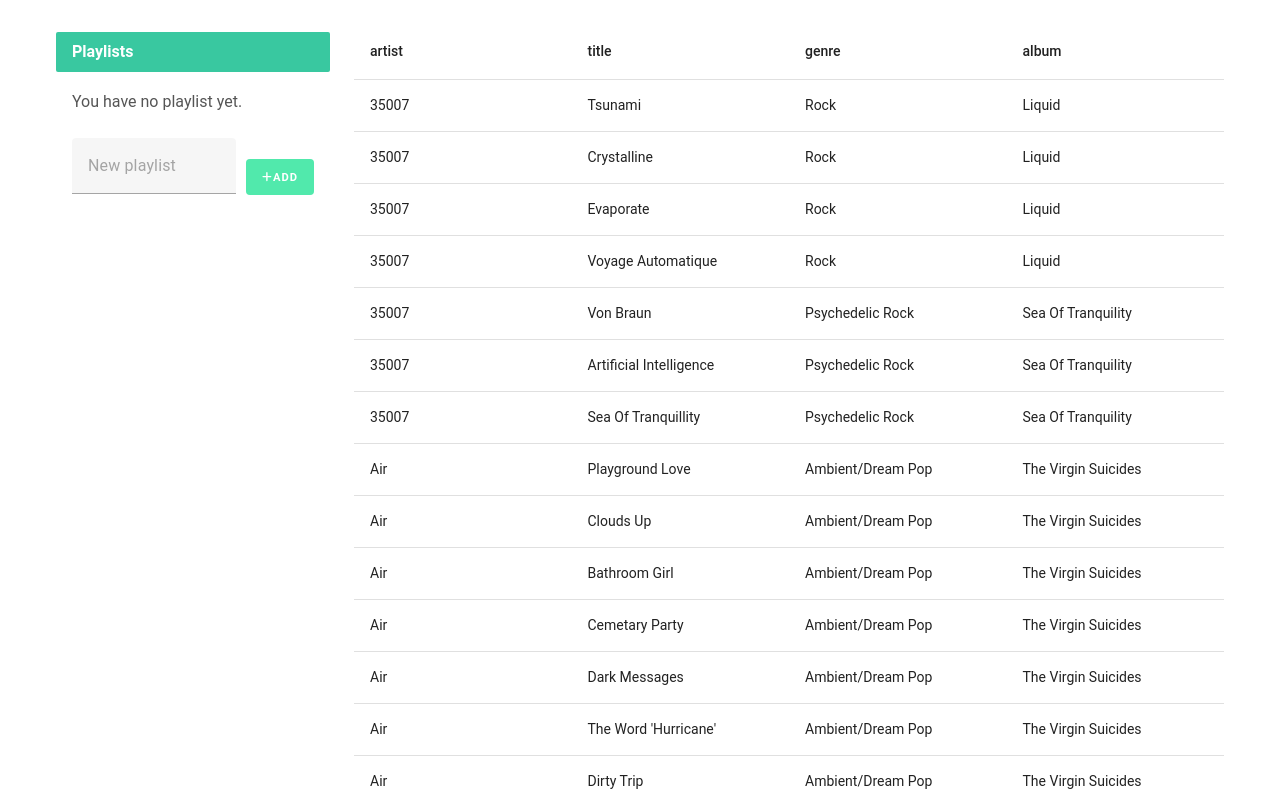
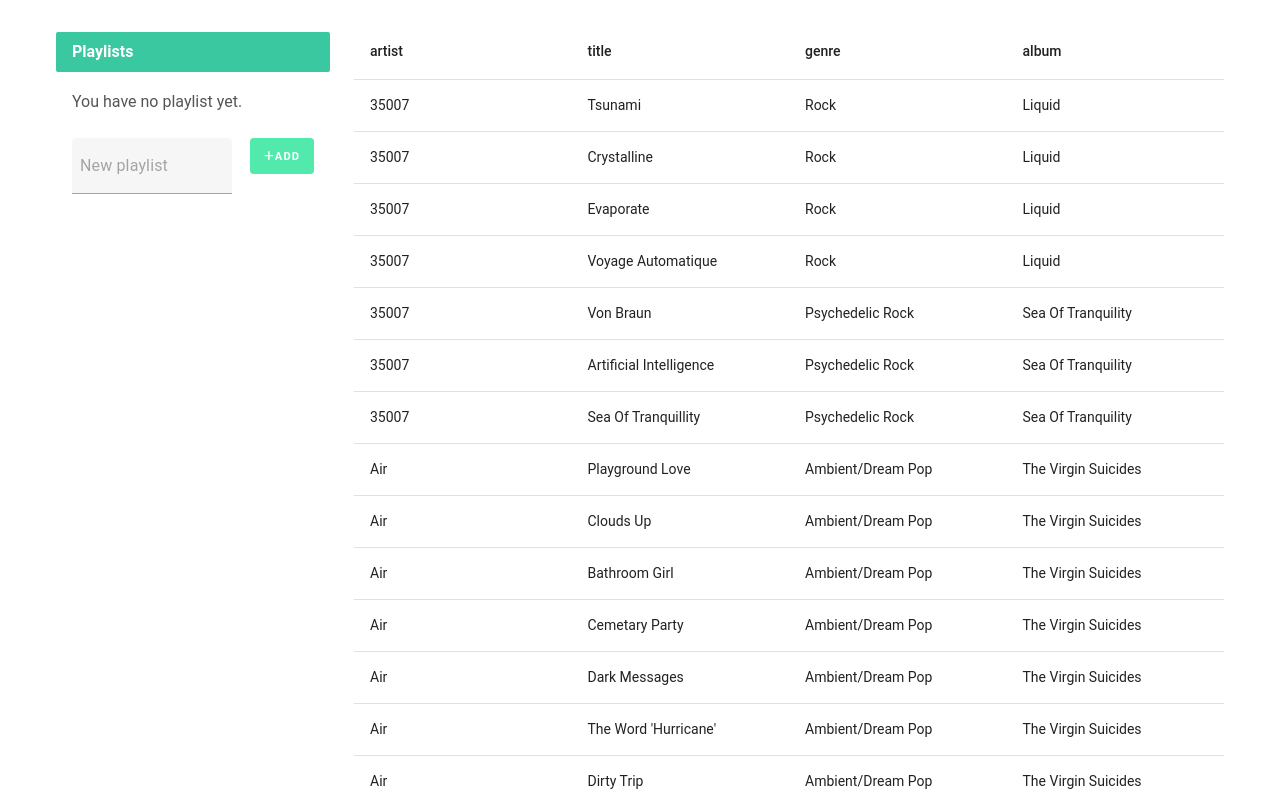
Before and after one commit to alirezamou/music-index-vue-3, a Vue app: page / in a window 1280 px wide. Shown: the top 800 px of the page. Built offline with nearby package versions, Linux system fonts and the light colour scheme.

Commit message:
modify style of playlist

```diff
--- a/src/components/PlayLists.vue
+++ b/src/components/PlayLists.vue
@@ -11,13 +11,13 @@
         </v-list-item>
       </template>
       <div>
-        <v-form class="overflow-hidden" @submit.prevent="addPlaylist">
-          <v-container class="d-flex align-center">
-                <v-text-field v-model="newPlaylist" placeholder="New playlist"></v-text-field>
-                <v-btn variant="tonal" type="submit">
-                  <font-awesome-icon icon="fa-solid fa-plus"></font-awesome-icon>
-                  Add
-                </v-btn>
+        <v-form @submit.prevent="addPlaylist">
+          <v-container class="d-flex">
+            <v-text-field class="mr-2" v-model="newPlaylist" placeholder="New playlist"></v-text-field>
+            <v-btn :ripple="false" variant="tonal" type="submit">
+              <font-awesome-icon icon="fa-solid fa-plus"></font-awesome-icon>
+              Add
+            </v-btn>
           </v-container>
         </v-form>
       </div>
@@ -51,14 +51,21 @@
 </script>
 
 <style scoped>
+  .v-container {
+    gap: 10px;
+  }
   .v-btn {
     font-size: 0.7rem;
     background-color: rgb(57, 230, 160);
     color: #fff;
     font-weight: bold;
+    padding: 0;
   }
-  .v-container {
-    gap: 10px;
+  .v-btn:active {
+    transform: scale(0.98);
+  }
+  .v-text-field >>> input {
+    padding: 0.5rem;
   }
   .playlist-title {
     background-color: rgb(57, 200, 160);
```
